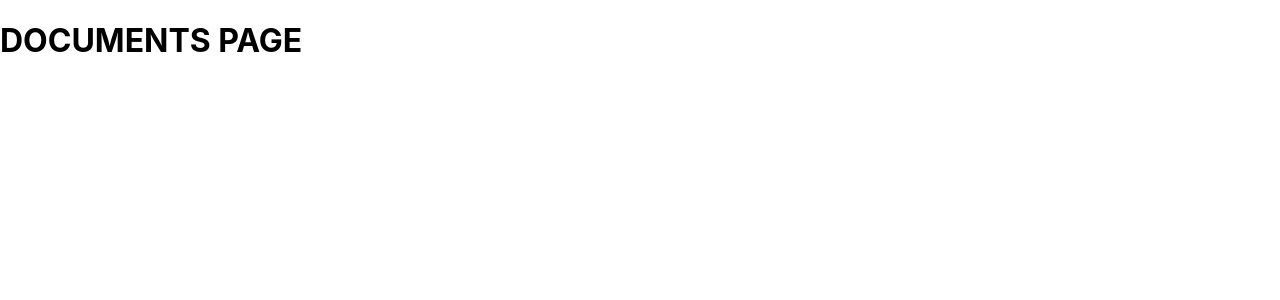
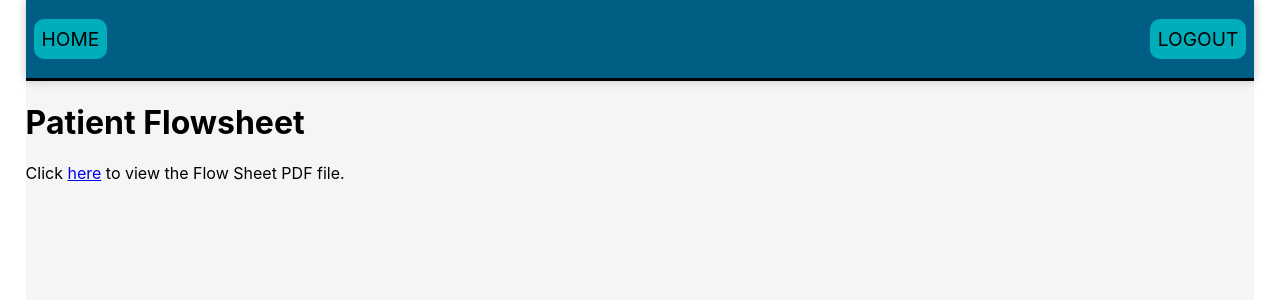
Before and after one commit to kWeech/UofCEngineeringNursingHackathon, a React (Create React App) app in the folder app/hackathon-app/: page /documents in a window 1280 px wide. Shown: the top 300 px of the page. Built offline with nearby package versions, Linux system fonts and the light colour scheme.

Commit message:
Adding changes to documetns

```diff
--- a/app/hackathon-app/src/pages/Documents.js
+++ b/app/hackathon-app/src/pages/Documents.js
@@ -1,3 +1,18 @@
+import Page from "../components/Page";
 export default function Documents() {
-    return <h1>DOCUMENTS PAGE</h1>
+  return (
+    <Page>
+      <h1>Patient Flowsheet</h1>
+      <p>
+        Click{" "}
+        <a
+          href="https://www.cno.org/globalassets/docs/prac/41001_documentation.pdf"
+          target="_blank"
+        >
+          here
+        </a>{" "}
+        to view the Flow Sheet PDF file.
+      </p>
+    </Page>
+  );
 }
```
